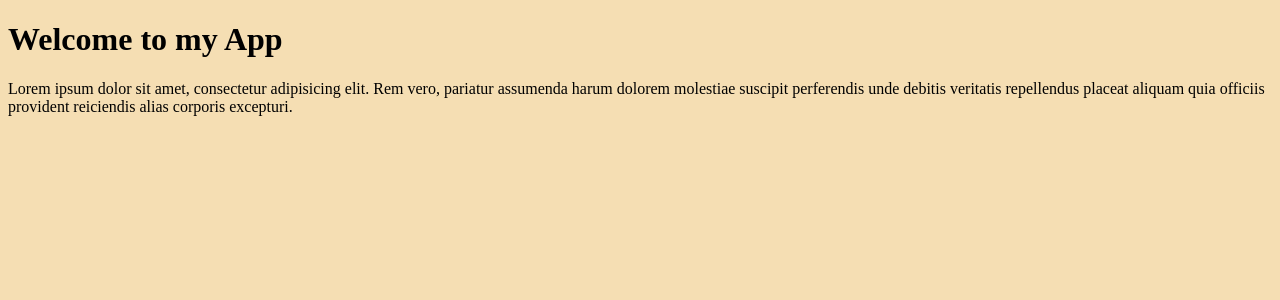
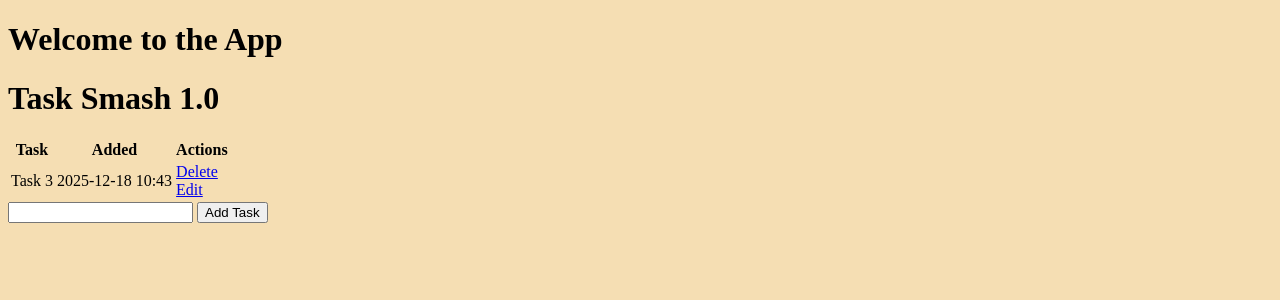
Before and after one commit to Nabea-ken/Task-Smash, a Flask app: page / in a window 1280 px wide. Shown: the top 300 px of the page. Run offline with Flask 3, Linux system fonts and the light colour scheme; data comes from the database, SQL or seed files in the repository; both versions use the stored data as it was after the commit.

Commit message:
Creating a model HTTP methods and functionality.

```diff
--- a/app.py
+++ b/app.py
@@ -1,19 +1,92 @@
 #imports
-from flask import Flask, render_template
+from flask import Flask, render_template, redirect, request
 from flask_scss import Scss
+#ORM-Lets you interact with the database using Python classes instead of SQL
 from flask_sqlalchemy import SQLAlchemy
+from datetime import datetime
 
-# My App
+# My App - Creating app using flask
 app = Flask(__name__)
+#Attach Scss processing to my app
+Scss(app)
+
+# Configure the extension configure SQLAlchemy
+app.config["SQLALCHEMY_DATABASE_URI"] = "sqlite:///tasksmash.db" #Tells Flask which db to use
+
+# creating the db itself- an obj of SQLAlchemy
+db = SQLAlchemy(app)
+
+# Creating a model Data class ~ Row of data --- Inherits from SQLAlchemy’s base model
+class MyTask(db.Model):
+    id = db.Column(db.Integer, primary_key=True)
+    content = db.Column(db.String(100), nullable=False)
+    complete = db.Column(db.Integer, default=0)
+    created = db.Column(db.DateTime, default=datetime.utcnow)
+
+    #Object Representation - Controls how the object appears when printed - useful for debugging -Giving data back
+    def __repr__(self) -> str:
+        return f"Task {self.id}"
 
 
-@app.route("/")
+
+#Routes to webpages
+#Homepage
+@app.route("/", methods=["GET", "POST"])
 def index():
-    return render_template("index.html")
+    # Add a task
+    if request.method == "POST":
+        current_task = request.form["content"]
+        new_task = MyTask(content=current_task)
+
+        try:
+            db.session.add(new_task)
+            db.session.commit()
+            return redirect("/")
+        except Exception as e:
+            print(f"Error adding task: {e}")
+            return f"Error adding task: {e}"
+    # See all current tasks
+    else:
+        tasks = MyTask.query.order_by(MyTask.created).all()
+        return render_template("index.html", tasks=tasks)
+
+# Delete a task
+@app.route("/delete/<int:id>")
+def delete(id:int):
+    delete_task = MyTask.query.get_or_404(id)
+    try:
+        db.session.delete(delete_task)
+        db.session.commit()
+        return redirect("/")
+    except Exception as e:
+        print(f"Error deleting task: {e}")
+        return f"Error deleting task: {e}"
+
+# Update a task
+@app.route("/edit/<int:id>", methods=["GET", "POST"])
+def edit(id:int):
+    task = MyTask.query.get_or_404(id)
+    if request.method == "POST":
+        task.content = request.form["content"]
+        try:
+            db.session.commit()
+            return redirect("/")
+        except Exception as e:
+            print(f"Error updating task: {e}")
+            return f"Error updating task: {e}"
+    else:
+        return render_template("edit.html", task=task)
 
 
 
 
 
+
+
+# Runner and Debugger
 if __name__ == "__main__":
+    #creating a db using a context manager
+    with app.app_context():
+        db.create_all()
+
     app.run(debug=True)
--- a/templates/base.html
+++ b/templates/base.html
@@ -0,0 +1,18 @@
+<!DOCTYPE html>
+<html lang="en">
+
+<head>
+    <meta charset="UTF-8">
+    <meta name="viewport" content="width=device-width, initial-scale=1.0">
+    <link rel="stylesheet" href="{{url_for('static',filename='styles.css')}}" />
+    {% block head%}{% endblock %}
+</head>
+
+<body>
+    <h1>Welcome to the App</h1>
+    {% block body %}{% endblock %}
+</body>
+
+
+
+</html>
--- a/templates/index.html
+++ b/templates/index.html
@@ -1,22 +1,41 @@
-<!DOCTYPE html>
-<html lang="en">
+{% extends 'base.html' %}
 
-<head>
-    <meta charset="UTF-8">
-    <meta name="viewport" content="width=device-width, initial-scale=1.0">
-    <link rel="stylesheet" href="{{url_for("static",filename="styles.css")}}" />
-    <title>My App</title>
-</head>
+{% block head %}
+<title>Task Smash</title>
+{% endblock %}
 
-<body>
-    <div>
-        <h1>Welcome to my App</h1>
-    </div>
-    <div>
-        <p>Lorem ipsum dolor sit amet, consectetur adipisicing elit. Rem vero, pariatur assumenda harum dolorem
-            molestiae suscipit perferendis unde debitis veritatis repellendus placeat aliquam quia officiis provident
-            reiciendis alias corporis excepturi.</p>
-    </div>
-</body>
+{% block body %}
+<div class="content">
+    <h1>Task Smash 1.0</h1>
 
-</html>
+    {% if tasks | length < 1 %} <h3>No tasks added yet! Create one here...</h3>
+        {% else %}
+        <table>
+            <tr>
+                <th>Task</th>
+                <th>Added</th>
+                <th>Actions</th>
+            </tr>
+            {% for task in tasks %}
+            <tr>
+                <td>{{ task.content }}</td>
+                <td>{{ task.created.strftime("%Y-%m-%d %H:%M") }}</td>
+                <td>
+                    <a href="/delete/{{ task.id }}" id="btn_delete">Delete</a>
+                    <br>
+                    <a href="/edit/{{ task.id }}" id="btn_edit">Edit</a>
+                </td>
+            </tr>
+            {% endfor %}
+        </table>
+    {% endif %}
+        <div>
+            <form action="/" method="POST" id="form_add">
+                <input type="text" name="content" id="content">
+                <input type="submit" value="Add Task" id="btn_add">
+            </form>
+        </div>
+</div>
+
+
+{% endblock %}
```
Also changed, not shown: templates/edit.html (added, +19 -0 lines), testing.html (+38 -0 lines), instance/tasksmash.db (added), readme.md.
